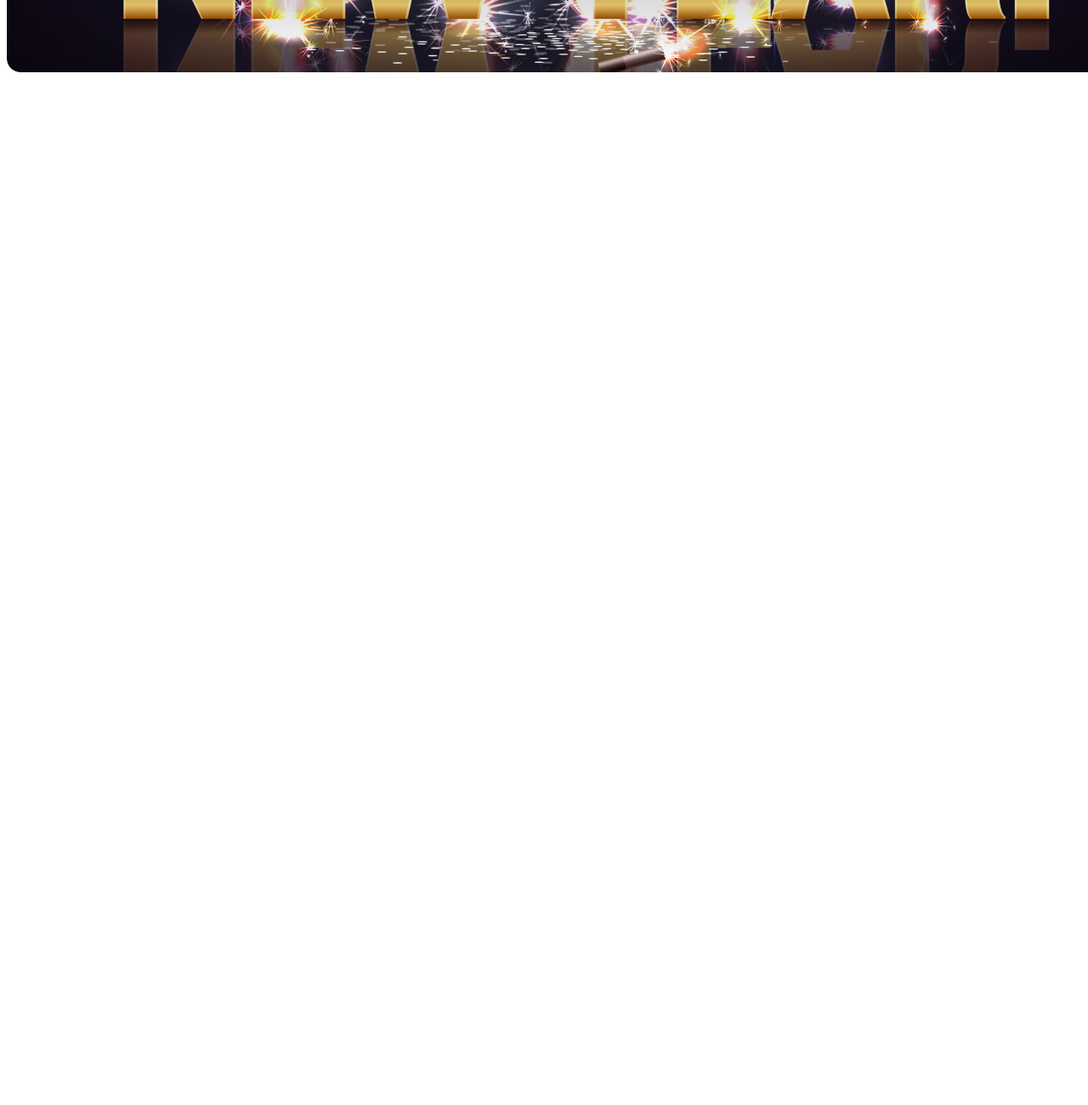
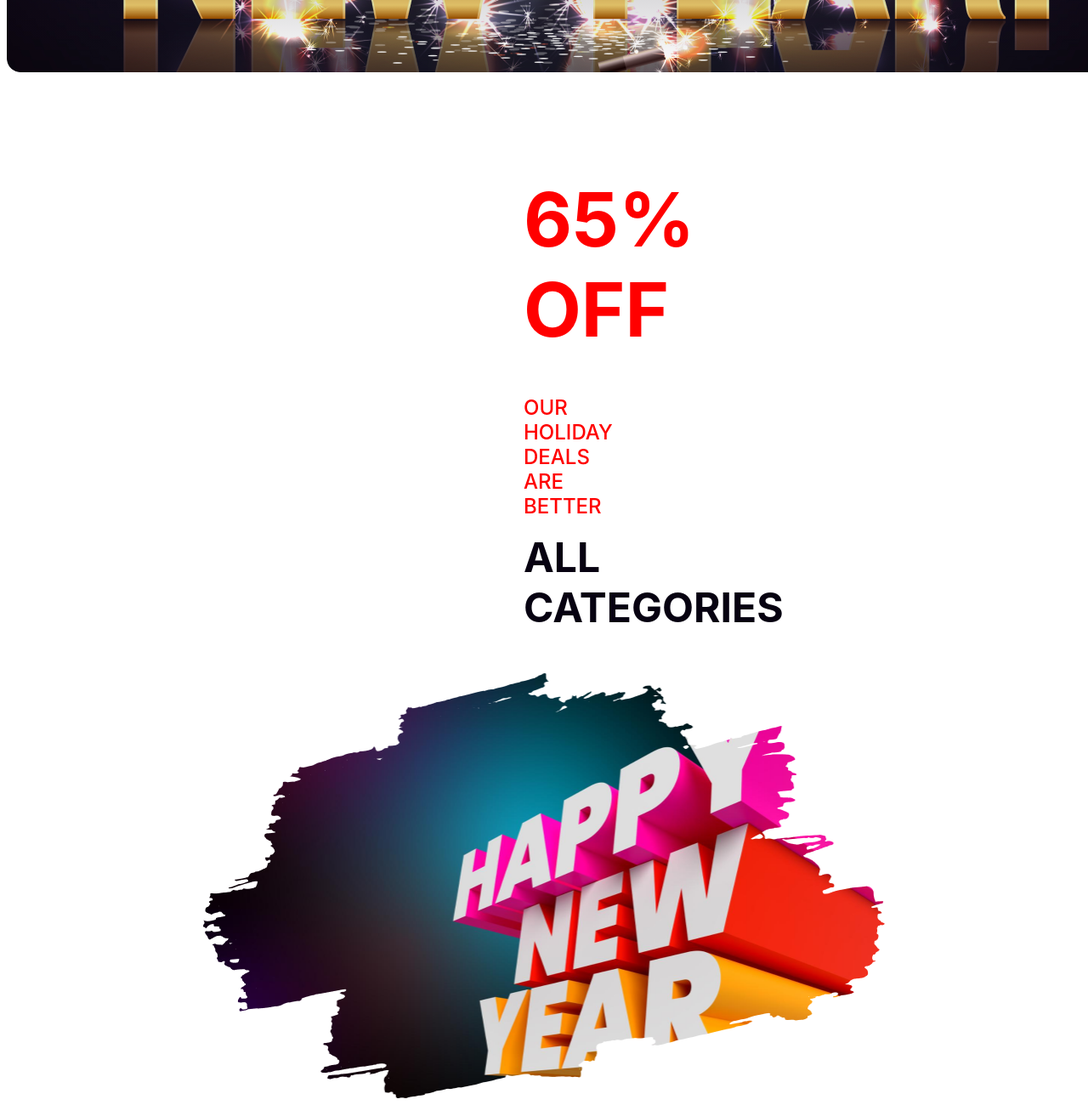
Before and after one commit to Nazmul52/Assignement-1-PGH, a plain HTML site: page index.html in a window 1280 px wide. Shown: the part 590-1890 px from the top of the page at 85% size. Before the commit the page ends 800 px from the top, so only its background shows below. Drawn offline with Linux system fonts and the light colour scheme.

Commit message:
holiday deal section complete

```diff
--- a/css/style.css
+++ b/css/style.css
@@ -38,3 +38,49 @@ body {
     padding: 0px 344px;
     margin-top: 16px;
 }
+
+/* Holiday Deals CSS */
+
+.holiday-deals > .holiday-text {
+    text-transform: uppercase;
+    text-align: center;
+    margin: 120px 609px 0px 608px;
+}
+
+.holiday-deals > .holiday-text > h1 {
+    color: #F00;
+    font-size: 88px;
+    font-family: Inter;
+    font-weight: 700;
+    line-height: normal;
+    margin-bottom: 48px;
+}
+
+.holiday-deals > .holiday-text > p {
+    color: #F00;
+    font-size: 24px;
+    font-family: Inter;
+    font-weight: 500;
+    line-height: normal;
+    margin-top: 0px;
+    margin-bottom: 16px;
+}
+
+.holiday-deals > .holiday-text > h2 {
+    color: #070211;
+    font-size: 48px;
+    font-family: Inter;
+    font-weight: 700;
+    line-height: normal;
+    margin-top: 0px;
+    margin-bottom: 0px;
+}
+
+.holiday-deals > img {
+    display: block;
+    margin: auto;
+    width: 802.9px;
+    height: 500px;
+    fill: lightgray 50% / cover no-repeat;
+    margin-top: 48px;
+}
--- a/index.html
+++ b/index.html
@@ -7,7 +7,7 @@
 
     <link rel="preconnect" href="https://fonts.googleapis.com">
     <link rel="preconnect" href="https://fonts.gstatic.com" crossorigin>
-    <link href="https://fonts.googleapis.com/css2?family=Merriweather:ital,wght@0,400;0,900;1,400&display=swap" rel="stylesheet">
+    <link href="https://fonts.googleapis.com/css2?family=Merriweather:ital,wght@0,400;0,700;0,900;1,400&display=swap" rel="stylesheet">
     <link rel="stylesheet" href="css/style.css">
 </head>
 <body>
@@ -20,6 +20,14 @@
         </div>
     </header>
     <main>
+        <section  class="holiday-deals">
+            <div class="holiday-text">
+                <h1>65% OFF</h1>
+                <p>our holiday deals are better</p>
+                <h2>all categories</h2>
+            </div>
+            <img src="images/New Year Photo.png" alt="Happy New Year">
+        </section>
 
     </main>
     <footer>
```
